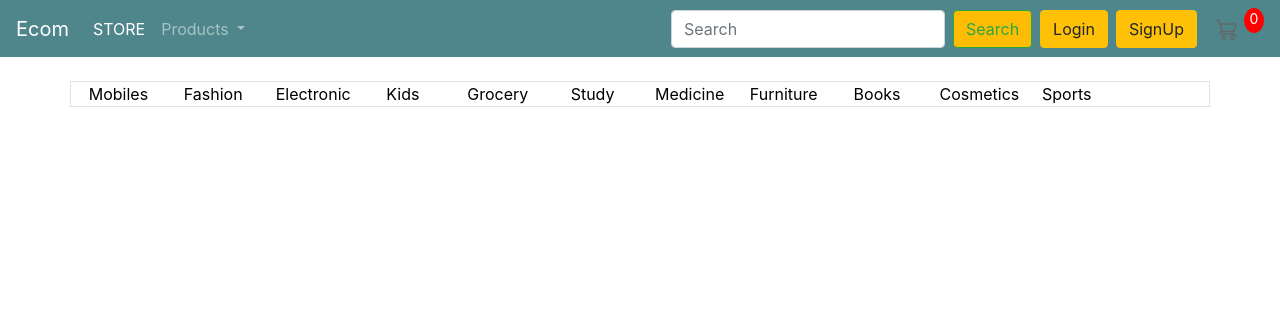
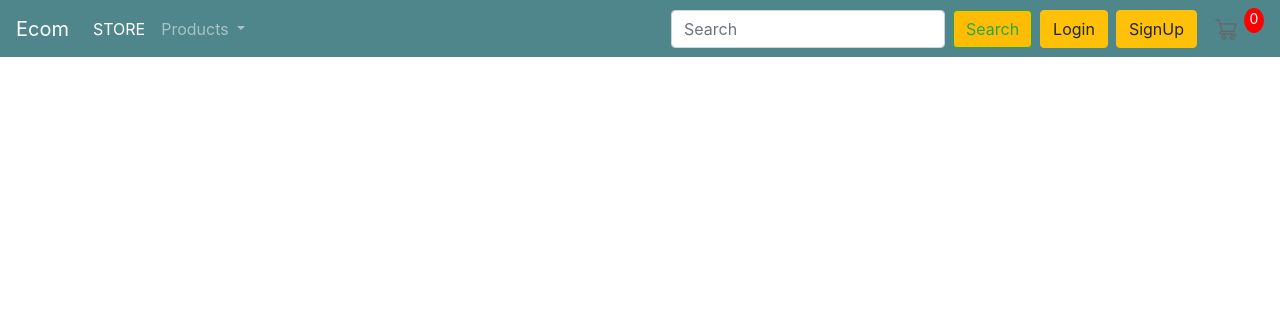
Before and after one commit to GK-SVG/E-commerce, a Django app: page / in a window 1280 px wide. Shown: the top 317 px of the page. Run offline with Django 3.2, Linux system fonts and the light colour scheme; data that the repository does not hold is empty; some libraries are stand-ins or nearby versions.

Commit message:
product list removed

```diff
--- a/templates/myapp/store.html
+++ b/templates/myapp/store.html
@@ -2,19 +2,6 @@
 {% block content %}
 {% load static %}
 <div class="container">
-<div class="row my-4 border text-center">
-    <div class="col-md-1"><a href="" style="text-decoration: none;color: black;">Mobiles</a></div>
-    <div class="col-md-1"><a href="" style="text-decoration: none;color: black;">Fashion</a></div>
-    <div class="col-md-1"><a href="" style="text-decoration: none;color: black;">Electronic</a></div>
-    <div class="col-md-1"><a href="" style="text-decoration: none;color: black;">Kids</a></div>
-    <div class="col-md-1"><a href="" style="text-decoration: none;color: black;">Grocery</a></div>
-    <div class="col-md-1"><a href="" style="text-decoration: none;color: black;">Study</a></div>
-    <div class="col-md-1"><a href="" style="text-decoration: none;color: black;">Medicine</a></div>
-    <div class="col-md-1"><a href="" style="text-decoration: none;color: black;">Furniture</a></div>
-    <div class="col-md-1"><a href="" style="text-decoration: none;color: black;">Books</a></div>
-    <div class="col-md-1"><a href="" style="text-decoration: none;color: black;">Cosmetics</a></div>
-    <div class="col-md-1"><a href="" style="text-decoration: none;color: black;">Sports</a></div>
-</div>
     <div class="row">
         {% for product in products %}
         <div class="col-lg-4">
```
